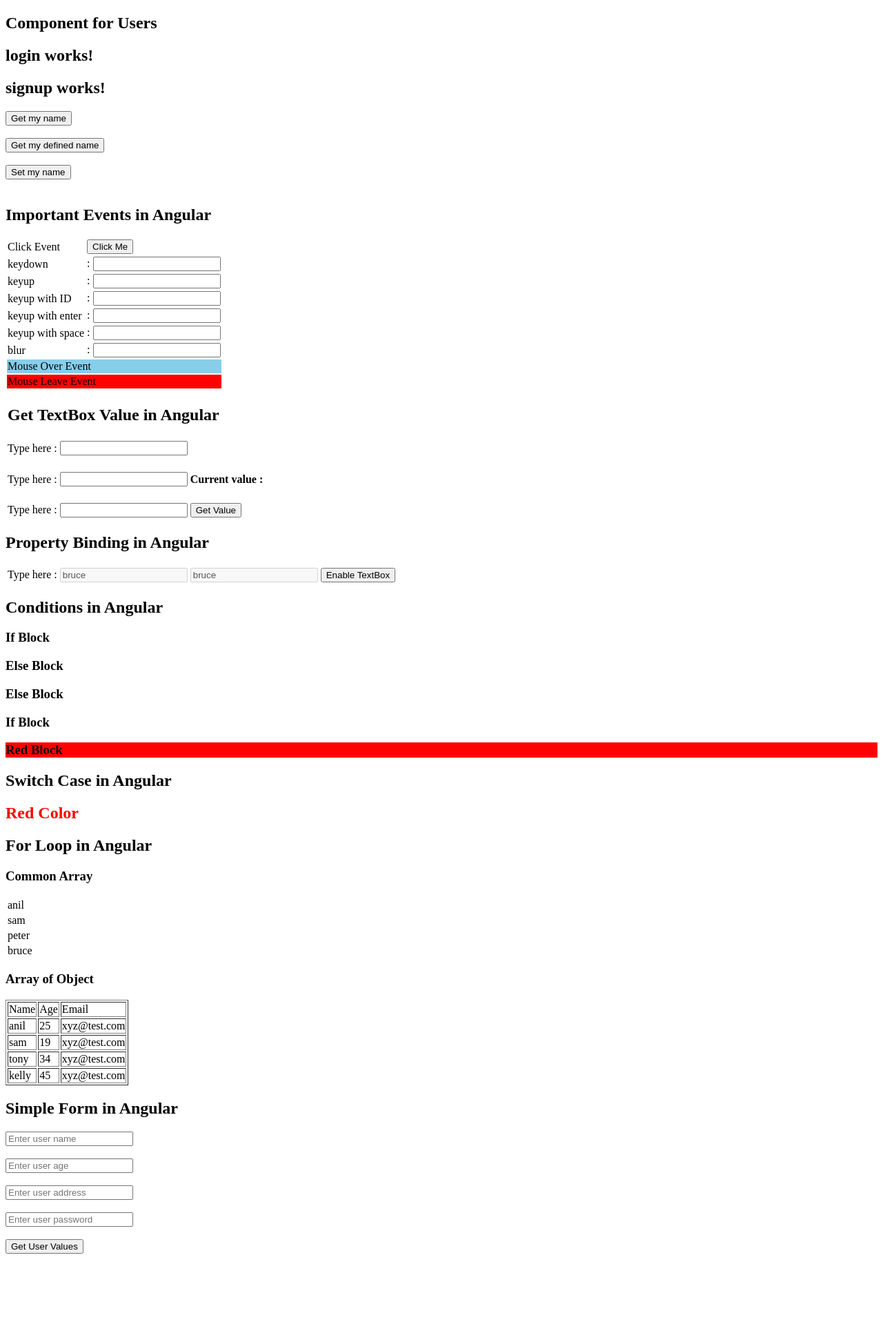
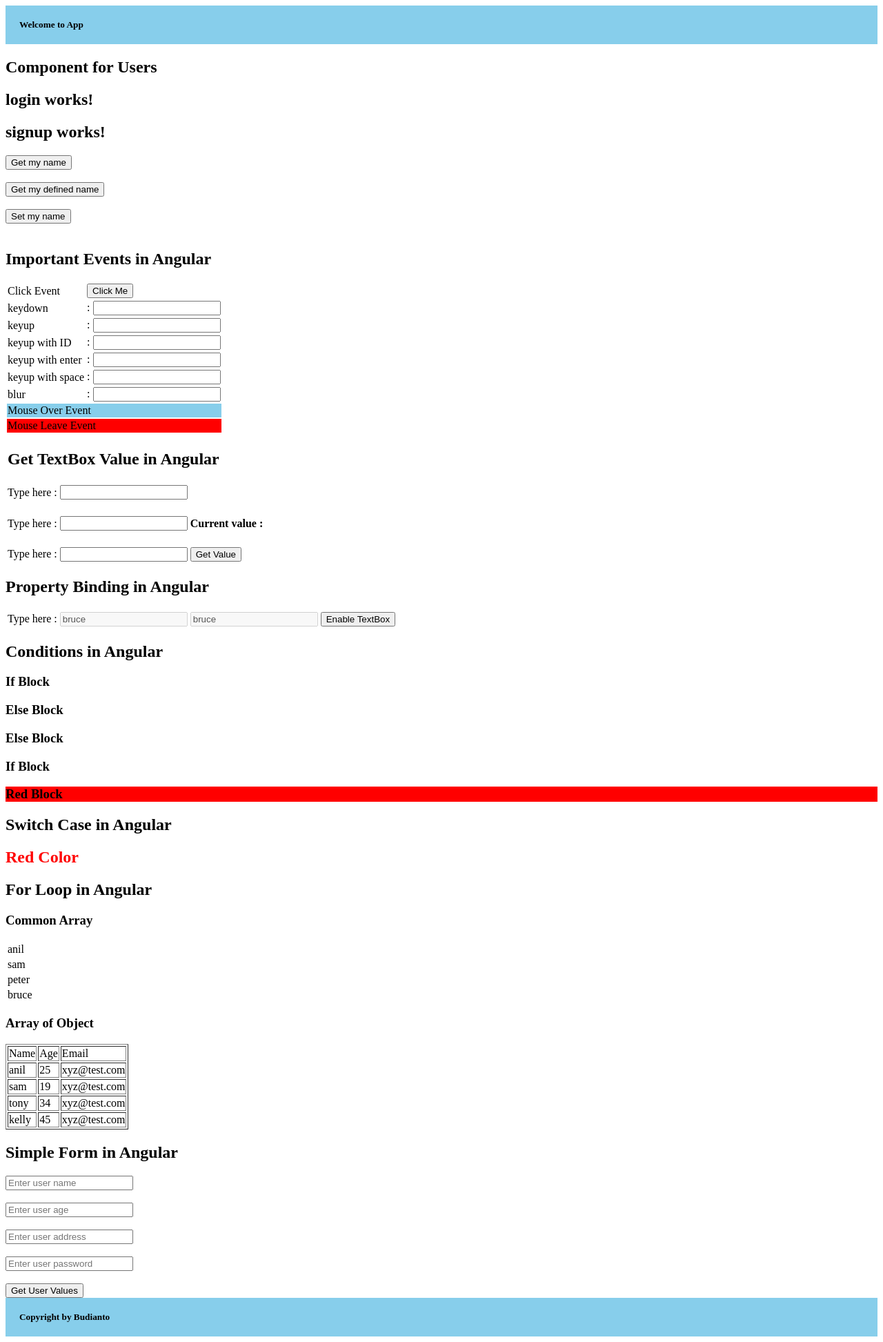
Before and after one commit to budiantoip/learn_angular, an Angular app: page / in a window 1280 px wide. Shown: the whole page at 69% size. Before the commit the page ends 1825 px from the top, so only its background shows below. Built offline with nearby package versions, Linux system fonts and the light colour scheme.

Commit message:
header and footer

```diff
--- a/src/app/app.component.html
+++ b/src/app/app.component.html
@@ -1,3 +1,4 @@
+<app-header></app-header>
 <app-user-list></app-user-list>
 <app-login></app-login>
 <app-signup></app-signup>
@@ -9,3 +10,4 @@
 <app-switch-cases></app-switch-cases>
 <app-for-loop></app-for-loop>
 <app-simple-form></app-simple-form>
+<app-footer></app-footer>
--- a/src/app/app.module.ts
+++ b/src/app/app.module.ts
@@ -16,6 +16,8 @@ import { PropertyBindingComponent } from './property-binding/property-binding.co
 import { SwitchCasesComponent } from './switch-cases/switch-cases.component';
 import { ForLoopComponent } from './for-loop/for-loop.component';
 import { SimpleFormComponent } from './simple-form/simple-form.component';
+import { HeaderComponent } from './header/header.component';
+import { FooterComponent } from './footer/footer.component';
 
 @NgModule({
   declarations: [
@@ -31,7 +33,9 @@ import { SimpleFormComponent } from './simple-form/simple-form.component';
     PropertyBindingComponent,
     SwitchCasesComponent,
     ForLoopComponent,
-    SimpleFormComponent
+    SimpleFormComponent,
+    HeaderComponent,
+    FooterComponent
   ],
   imports: [
     BrowserModule,
--- /dev/null
+++ b/src/app/footer/footer.component.css
@@ -0,0 +1,5 @@
+h5 {
+    background-color: skyblue;
+    padding: 20px;
+    margin: 0;
+}
--- /dev/null
+++ b/src/app/footer/footer.component.html
@@ -0,0 +1 @@
+<h5>Copyright by Budianto</h5>
--- /dev/null
+++ b/src/app/footer/footer.component.ts
@@ -0,0 +1,15 @@
+import { Component, OnInit } from '@angular/core';
+
+@Component({
+  selector: 'app-footer',
+  templateUrl: './footer.component.html',
+  styleUrls: ['./footer.component.css']
+})
+export class FooterComponent implements OnInit {
+
+  constructor() { }
+
+  ngOnInit(): void {
+  }
+
+}
--- /dev/null
+++ b/src/app/header/header.component.css
@@ -0,0 +1,5 @@
+h5 {
+    background-color: skyblue;
+    padding: 20px;
+    margin: 0;
+}
--- /dev/null
+++ b/src/app/header/header.component.html
@@ -0,0 +1 @@
+<h5>Welcome to App</h5>
--- /dev/null
+++ b/src/app/header/header.component.ts
@@ -0,0 +1,15 @@
+import { Component, OnInit } from '@angular/core';
+
+@Component({
+  selector: 'app-header',
+  templateUrl: './header.component.html',
+  styleUrls: ['./header.component.css']
+})
+export class HeaderComponent implements OnInit {
+
+  constructor() { }
+
+  ngOnInit(): void {
+  }
+
+}
```
Also changed, not shown: 2 other files (tests, documents, lock files or other folders).
